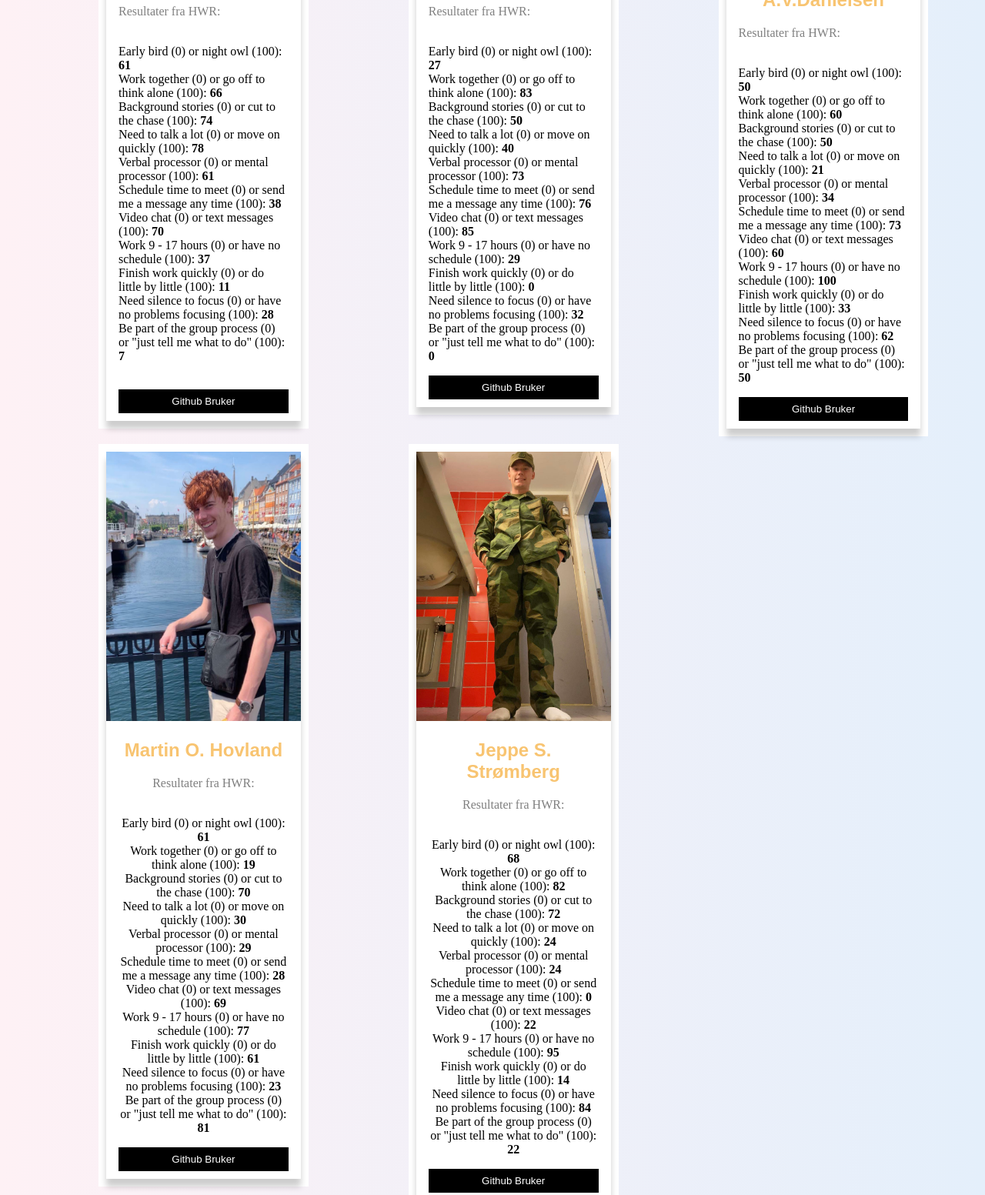
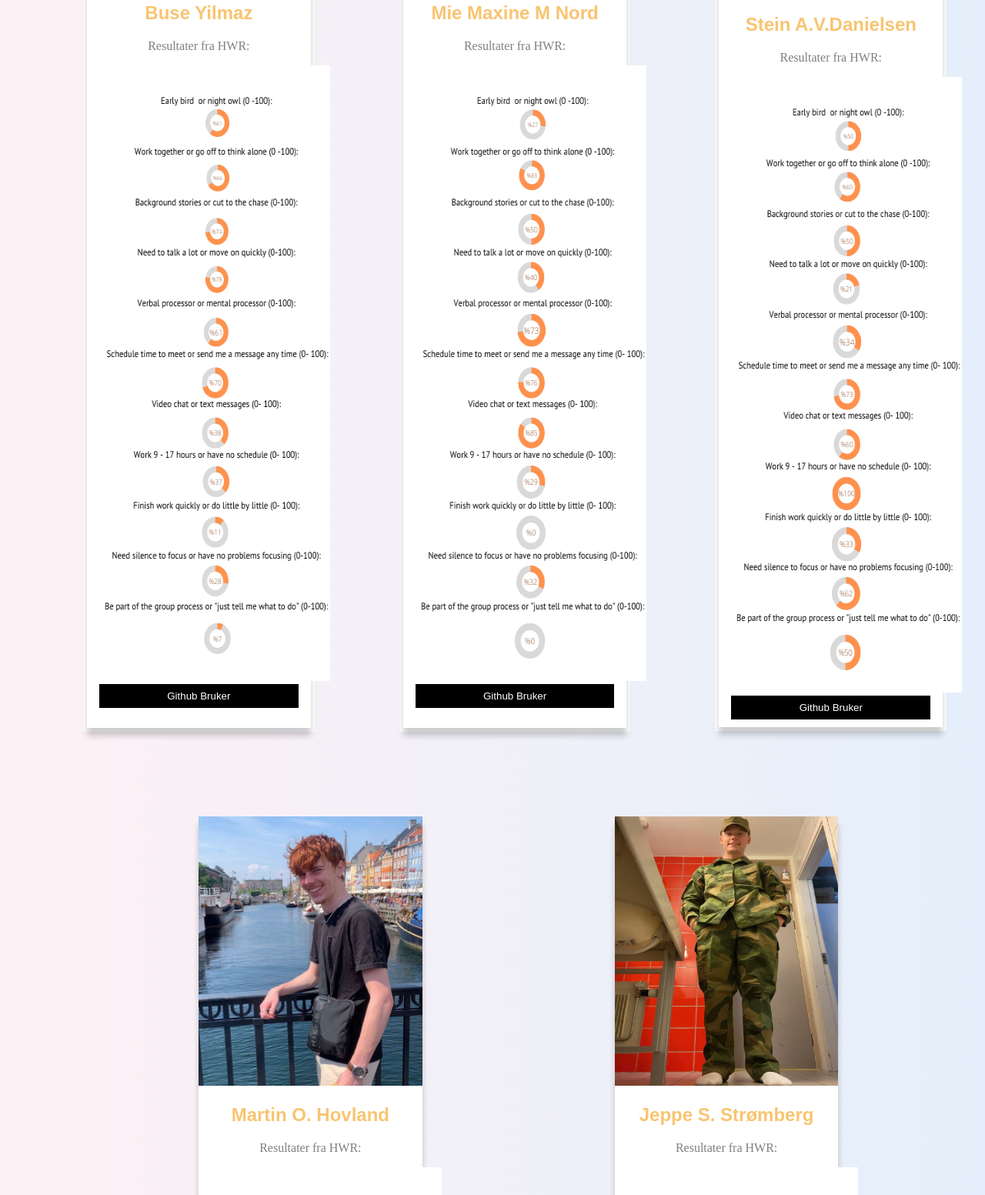
Before and after one commit to buseliiik/How-we-roll, a plain HTML site: page visitkort.html in a window 1280 px wide. Shown: the part 605-2158 px from the top of the page at 77% size. Drawn offline with Linux system fonts and the light colour scheme.

Commit message:
visitkort updated

```diff
--- a/index.css
+++ b/index.css
@@ -50,6 +50,31 @@ li a:hover {
   background-color: #FFFFFF;
   margin-right:10px;
 
+}
+
+.column1{
+  float: left;
+  width: 23%;
+  margin-left:100px;
+  margin-bottom:10px;
+  padding: 5px;
+  background-color: #FFFFFF;
+  margin-right:10px;
+  margin-top:50px;
+
+}
+.column2{
+float: left;
+width: 23%;
+background-color: #FFFFFF;
+ margin-left: 250px;
+ margin-top: 100px;
+
+}
+
+.title2{
+text-align: center;
+color: grey;
 }
 
 /* Display the columns below each other instead of side by side on small screens */
--- a/visitkort.html
+++ b/visitkort.html
@@ -21,174 +21,64 @@
 
 <!-- Our team columns -->
 <div class="row">
-  <div class="column">
+  <div class="column1">
     <div class="card">
       <img src="bilder/BUSE2.png" alt="BUSE" style="width:100%"  width="400" height="350">
       <div class="container">
         <h2>Buse Yilmaz</h2>
-        <p class="title">Resultater fra HWR:</p>
+        <p class="title2">Resultater fra HWR:</p>
         <p>
-          <br>
-          Early bird (0) or night owl (100): <b>61</b>
-          <br>
-          Work together (0) or go off to think alone (100): <b>66</b>
-          <br>
-          Background stories (0) or cut to the chase (100): <b>74</b>
-          <br>
-          Need to talk a lot (0) or move on quickly (100): <b>78</b>
-          <br>
-          Verbal processor (0) or mental processor (100): <b>61</b>
-          <br>
-          Schedule time to meet (0) or send me a message any time (100): <b>38</b>
-          <br>
-          Video chat (0) or text messages (100): <b>70</b>
-          <br>
-          Work  9 - 17 hours (0) or have no schedule (100): <b>37</b>
-          <br>
-          Finish work quickly (0) or do little by little (100): <b>11</b>
-          <br>
-          Need silence to focus (0) or have no problems focusing (100): <b>28</b>
-          <br>
-          Be part of the group process (0) or "just tell me what to do" (100): <b>7</b>
-        </p>
-        <br>
+          <img src="bilder/buseresult1.png" width="300" height="800">
         <a href="https://github.com/buseliiik "> <button class="button">Github Bruker</button> </a>
       </div>
     </div>
   </div>
-  <div class="column">
+  <div class="column1">
     <div class="card">
       <img src="bilder/mie 2.png" alt="Mie" style="width:100%" width="400" height="350">
       <div class="container">
         <h2>Mie Maxine M Nord</h2>
-        <p class="title">Resultater fra HWR:</p>
+        <p class="title2">Resultater fra HWR:</p>
         <p>
-          <br>
-          Early bird (0) or night owl (100): <b>27</b>
-          <br>
-          Work together (0) or go off to think alone (100): <b>83</b>
-          <br>
-          Background stories (0) or cut to the chase (100): <b>50</b>
-          <br>
-          Need to talk a lot (0) or move on quickly (100): <b>40</b>
-          <br>
-          Verbal processor (0) or mental processor (100): <b>73</b>
-          <br>
-          Schedule time to meet (0) or send me a message any time (100): <b>76</b>
-          <br>
-          Video chat (0) or text messages (100): <b>85</b>
-          <br>
-          Work  9 - 17 hours (0) or have no schedule (100): <b>29</b>
-          <br>
-          Finish work quickly (0) or do little by little (100): <b>0</b>
-          <br>
-          Need silence to focus (0) or have no problems focusing (100): <b>32</b>
-          <br>
-          Be part of the group process (0) or "just tell me what to do" (100): <b>0</b>
-        </p>
+          <img src="bilder/mieresult.png" width="300" height="800">
         <a href="https://github.com/mienord"> <button class="button">Github Bruker</button> </a>
       </div>
     </div>
   </div>
-  <div class="column">
+  <div class="column1">
     <div class="card">
-      <img src="bilder/stein.jpg" alt="" style="width:100%" width="400" height="350">
+      <img src="bilder/stein.jpg" alt="" style="width:100%" width="400" height="365">
       <div class="container">
         <h2>Stein A.V.Danielsen</h2>
-        <p class="title">Resultater fra HWR:</p>
-        <p>
-          <br>
-          Early bird (0) or night owl (100): <b>50</b>
-          <br>
-          Work together (0) or go off to think alone (100): <b>60</b>
-          <br>
-          Background stories (0) or cut to the chase (100): <b>50</b>
-          <br>
-          Need to talk a lot (0) or move on quickly (100): <b>21</b>
-          <br>
-          Verbal processor (0) or mental processor (100): <b>34</b>
-          <br>
-          Schedule time to meet (0) or send me a message any time (100): <b>73</b>
-          <br>
-          Video chat (0) or text messages (100): <b>60</b>
-          <br>
-          Work  9 - 17 hours (0) or have no schedule (100): <b>100</b>
-          <br>
-          Finish work quickly (0) or do little by little (100): <b>33</b>
-          <br>
-          Need silence to focus (0) or have no problems focusing (100): <b>62</b>
-          <br>
-          Be part of the group process (0) or "just tell me what to do" (100): <b>50</b>
-        </p>
+        <p class="title2">Resultater fra HWR:</p>
+          <img src="bilder/steinresult.png" width="300" height="800">
         <a href="https://github.com/SteinArildN"> <button class="button">Github Bruker</button> </a>
       </div>
     </div>
   </div>
+
+
   <div style="text-align:center">
-    <div class="column">
+    <div class="column2">
       <div class="card">
         <img src="bilder/Martin.JPG" alt="Martin" style="width:100%" width="400" height="350">
         <div class="container">
           <h2>Martin O. Hovland</h2>
-          <p class="title">Resultater fra HWR:</p>
-          <p>
-            <br>
-            Early bird (0) or night owl (100): <b>61</b>
-            <br>
-            Work together (0) or go off to think alone (100): <b>19</b>
-            <br>
-            Background stories (0) or cut to the chase (100): <b>70</b>
-            <br>
-            Need to talk a lot (0) or move on quickly (100): <b>30</b>
-            <br>
-            Verbal processor (0) or mental processor (100): <b>29</b>
-            <br>
-            Schedule time to meet (0) or send me a message any time (100): <b>28</b>
-            <br>
-            Video chat (0) or text messages (100): <b>69</b>
-            <br>
-            Work  9 - 17 hours (0) or have no schedule (100): <b>77</b>
-            <br>
-            Finish work quickly (0) or do little by little (100): <b>61</b>
-            <br>
-            Need silence to focus (0) or have no problems focusing (100): <b>23</b>
-            <br>
-            Be part of the group process (0) or "just tell me what to do" (100): <b>81</b>
-          </p>
+          <p class="title2">Resultater fra HWR:</p>
+          <img src="bilder/martinresult.png" width="300" height="800">
           <a href="https://github.com/MartinOHovland"> <button class="button">Github Bruker</button> </a>
         </div>
       </div>
     </div>
-    <div class="column">
+
+
+    <div class="column2">
       <div class="card">
         <img src="bilder/Jeppe.png.jpg" alt="Jeppe" style="width:100%" width="400" height="350">
         <div class="container">
           <h2>Jeppe S. Strømberg</h2>
-          <p class="title">Resultater fra HWR:</p>
-          <p>
-            <br>
-            Early bird (0) or night owl (100): <b>68</b>
-            <br>
-            Work together (0) or go off to think alone (100): <b>82</b>
-            <br>
-            Background stories (0) or cut to the chase (100): <b>72</b>
-            <br>
-            Need to talk a lot (0) or move on quickly (100): <b>24</b>
-            <br>
-            Verbal processor (0) or mental processor (100): <b>24</b>
-            <br>
-            Schedule time to meet (0) or send me a message any time (100): <b>0</b>
-            <br>
-            Video chat (0) or text messages (100): <b>22</b>
-            <br>
-            Work  9 - 17 hours (0) or have no schedule (100): <b>95</b>
-            <br>
-            Finish work quickly (0) or do little by little (100): <b>14</b>
-            <br>
-            Need silence to focus (0) or have no problems focusing (100): <b>84</b>
-            <br>
-            Be part of the group process (0) or "just tell me what to do" (100): <b>22</b>
-          </p>
+          <p class="title2">Resultater fra HWR:</p>
+          <img src="bilder/jepperesult.png" width="300" height="800">
           <a href="https://github.com/Jeppess123"> <button class="button">Github Bruker</button> </a>
         </div>
       </div>
```
Also changed, not shown: index.html (+2 -12 lines), bilder/buseresult1.png (added), bilder/jepperesult.png (added), bilder/martinresult.png (added), bilder/mieresult.png (added), bilder/steinresult.png (added), ny 1.txt (deleted), 1 other file.
